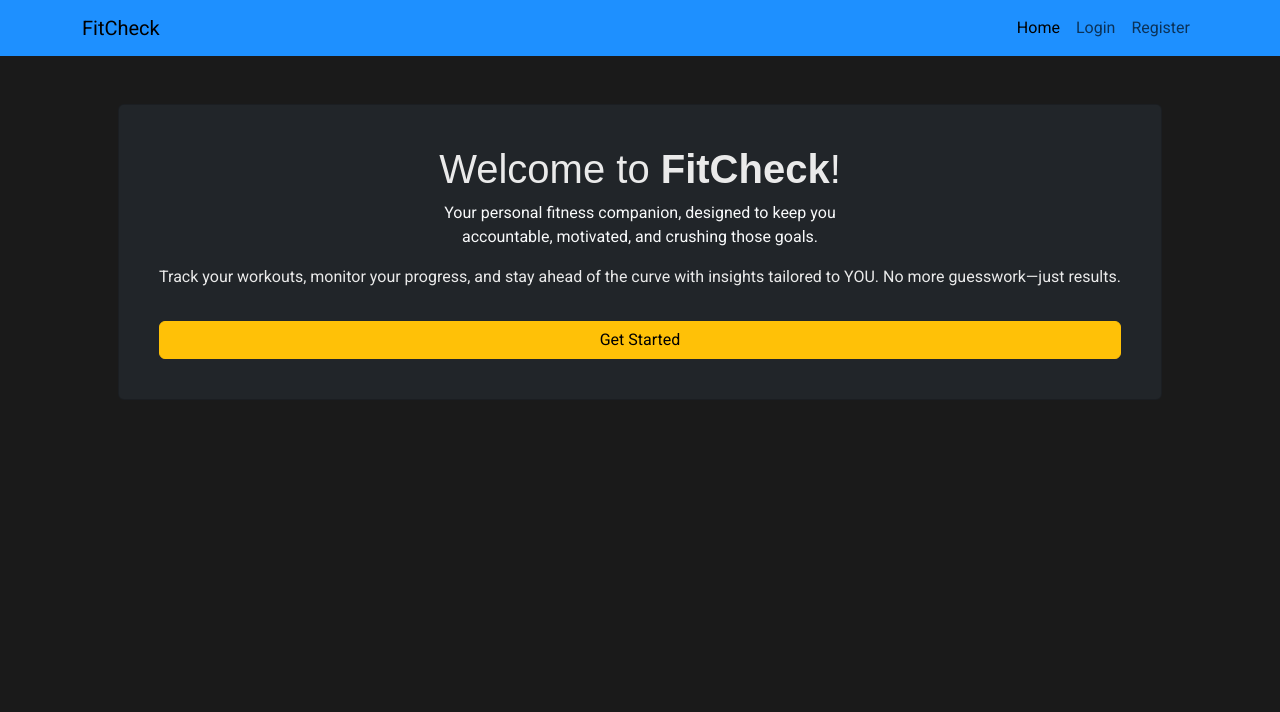
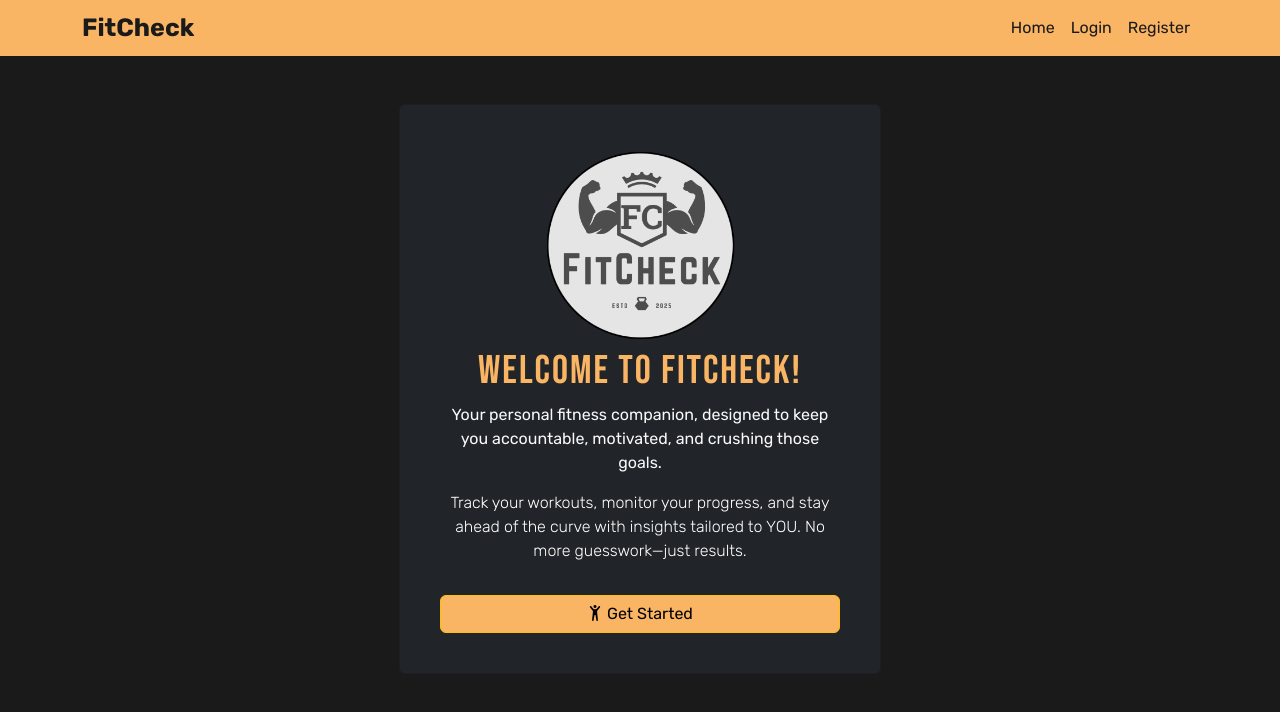
Before and after one commit to yhuhz/fitnessapp-client, a React (Create React App) app: page / in a window 1280 px wide. Shown: the top 712 px of the page. Built offline with nearby package versions, Linux system fonts and the light colour scheme.

Commit message:
Fixed design

```diff
--- a/public/index.html
+++ b/public/index.html
@@ -2,7 +2,7 @@
 <html lang="en">
   <head>
     <meta charset="utf-8" />
-    <link rel="icon" href="%PUBLIC_URL%/favicon.ico" />
+    <link rel="icon" href="fc-small.ico" />
     <meta name="viewport" content="width=device-width, initial-scale=1" />
     <meta name="theme-color" content="#000000" />
     <meta
--- a/src/App.css
+++ b/src/App.css
@@ -1,8 +1,4 @@
-/* Montserat Import*/
-@import url('https://fonts.googleapis.com/css2?family=Carlito:ital,wght@0,400;0,700;1,400;1,700&family=Montserrat:ital,wght@0,100..900;1,100..900&display=swap');
-
-/* Roboto Import*/
-@import url('https://fonts.googleapis.com/css2?family=Roboto:ital,wght@0,100..900;1,100..900&display=swap');
+@import url('https://fonts.googleapis.com/css2?family=Bebas+Neue&family=Exo+2:ital,wght@0,100..900;1,100..900&family=Rubik:ital,wght@0,300..900;1,300..900&display=swap');
 
 html {
   ::-webkit-scrollbar {
@@ -24,33 +20,48 @@ body {
 code {
   font-family: source-code-pro, Menlo, Monaco, Consolas, 'Courier New',
     monospace;
-  color: #eaeaea !important;
-}
-
-.text-dark-important {
-  color: #000000 !important;
 }
 
 h1,
-h2,
-h3,
 h4,
-h5,
-h6 {
-  font-family: 'Montserat', sans-serif;
-  color: #eaeaea !important;
+span {
+  color: #f9b464 !important;
 }
 
+h1,
+h4 {
+  font-family: 'Bebas Neue', sans-serif;
+  letter-spacing: 2px;
+}
+
+span {
+  font-family: 'Exo 2', sans-serif !important;
+}
+
+.btn-warning {
+  background-color: #f9b464 !important;
+}
+
+h6,
 p,
-span,
 div {
-  font-family: 'Roboto', sans-serif;
-  color: #eaeaea !important;
+  font-family: 'Rubik', sans-serif;
+  color: white !important;
+}
+
+.navbar-link,
+.navbar-brand-title {
+  font-family: 'Rubik', sans-serif;
+  color: #1a1a1a !important;
+}
+
+.navbar-link:hover,
+.navbar-brand-title:hover {
+  color: #1a1a1aa8 !important;
 }
 
 th {
   background-color: gray !important;
-  color: white !important;
 }
 
 body,
--- a/src/components/AppNavbar.js
+++ b/src/components/AppNavbar.js
@@ -9,29 +9,34 @@ export default function AppNavbar() {
   const { user } = useContext(UserContext);
 
   return (
-    <Navbar expand="lg" style={{ backgroundColor: '#1E90FF' }}>
+    <Navbar expand="lg" className="py-0" style={{ backgroundColor: '#f9b464' }}>
       <Container>
-        <Navbar.Brand as={NavLink} to="/">
+        <Navbar.Brand
+          as={NavLink}
+          to="/"
+          className="navbar-brand-title fw-bold"
+          style={{ fontSize: '25px' }}
+        >
           FitCheck
         </Navbar.Brand>
         <Navbar.Toggle aria-controls="basic-navbar-nav" />
-        <Navbar.Collapse id="basic-navbar-nav">
+        <Navbar.Collapse id="basic-navbar-nav" className="navbar">
           <Nav className="ms-auto">
             {user.id !== null ? (
               <>
-                <Nav.Link as={NavLink} to="/logout">
+                <Nav.Link as={NavLink} to="/logout" className="navbar-link">
                   Logout
                 </Nav.Link>
               </>
             ) : (
               <>
-                <Nav.Link as={NavLink} to="/">
+                <Nav.Link as={NavLink} to="/" className="navbar-link">
                   Home
                 </Nav.Link>
-                <Nav.Link as={NavLink} to="/login">
+                <Nav.Link as={NavLink} to="/login" className="navbar-link">
                   Login
                 </Nav.Link>
-                <Nav.Link as={NavLink} to="/register">
+                <Nav.Link as={NavLink} to="/register" className="navbar-link">
                   Register
                 </Nav.Link>
               </>
--- a/src/pages/Home.js
+++ b/src/pages/Home.js
@@ -6,6 +6,7 @@ import EditWorkout from '../components/EditWorkout';
 import AddWorkout from '../components/AddWorkout';
 import DeleteWorkout from '../components/DeleteWorkout';
 import UpdateWorkoutStatus from '../components/UpdateWorkoutStatus';
+import logo from '../assets/FC.png';
 
 export default function Home() {
   const { user } = useContext(UserContext);
@@ -40,9 +41,9 @@ export default function Home() {
                     <td>{workout.duration}</td>
                     <td>
                       {workout.status === 'pending' ? (
-                        <i className="bi bi-person-fill-gear"></i>
+                        <i class="bi bi-gear-fill"></i>
                       ) : (
-                        <i className="bi bi-person-fill-check"></i>
+                        <i class="bi bi-check-circle-fill"></i>
                       )}
                     </td>
                     <td>
@@ -82,22 +83,25 @@ export default function Home() {
     <div className="d-flex justify-content-center mt-5">
       <Card className="p-4 text-center bg-dark">
         <Card.Body>
-          <h1>
-            Welcome to <strong>FitCheck</strong>!
-          </h1>
+          <img
+            src={logo}
+            alt="FC Logo"
+            width="200"
+            height="auto"
+            className="img-fluid"
+          />
+          <h1>Welcome to FitCheck!</h1>
           <div className="d-flex justify-content-center">
-            <p
-              className="text-light text-center fs-6"
-              style={{ maxWidth: '400px' }}
-            >
+            <p className="text-light text-center" style={{ maxWidth: '400px' }}>
               Your personal fitness companion, designed to keep you accountable,
               motivated, and crushing those goals.
             </p>
           </div>
 
           {user.id !== null ? (
+            workoutData.length > 0 ? (
               <>
-              <h4 className="mt-3" style={{ fontWeight: 'bold' }}>
+                <h4 className="mt-3 " style={{ fontWeight: 'bold' }}>
                   My Workouts
                 </h4>
                 <div style={{ maxHeight: '300px', overflow: 'auto' }}>
@@ -118,13 +122,28 @@ export default function Home() {
               </>
             ) : (
               <>
-              <p>
+                <p
+                  className="text-center fw-light fs-6 text-warning"
+                  style={{ maxWidth: '400px' }}
+                >
+                  You have no workout record yet.
+                </p>
+                <AddWorkout getWorkoutData={getWorkoutData} />
+              </>
+            )
+          ) : (
+            <>
+              <p
+                className="text-center fw-light fs-6"
+                style={{ maxWidth: '400px' }}
+              >
                 Track your workouts, monitor your progress, and stay ahead of
                 the curve with insights tailored to YOU. No more guesswork—just
                 results.
               </p>
-              <Link to="/login" className="btn btn-warning w-100 mt-3">
-                Get Started
+
+              <Link to="/register" className="btn btn-warning w-100 mt-3">
+                <i class="bi bi-person-arms-up"></i> Get Started
               </Link>
             </>
           )}
--- a/src/pages/Login.js
+++ b/src/pages/Login.js
@@ -114,7 +114,7 @@ export default function Login() {
             )}
           </Form>
 
-          <h6 className="mt-3">
+          <h6 className="mt-3 text-center">
             Don't have an account yet? Click <Link to="/register">here</Link>
           </h6>
         </Card.Body>
--- a/src/pages/Register.js
+++ b/src/pages/Register.js
@@ -50,6 +50,8 @@ export default function Register() {
           data.message === 'Password must be atleast 8 characters long'
         ) {
           notyf.error('Password must be atleast 8 characters long');
+        } else if (data.message === 'Email already in use') {
+          notyf.error('Email already in use');
         } else {
           notyf.error('Internal Server Error. Notify system admin.');
         }
@@ -111,7 +113,7 @@ export default function Register() {
               Register
             </Button>
           </Form>
-          <h6 className="mt-3">
+          <h6 className="mt-3 text-center">
             Already have an account? Click <Link to="/login">here</Link>
           </h6>
         </Card.Body>
```
Also changed, not shown: src/assets/FC.png (added), 1 other file (tests, documents, lock files or other folders). Lines whose indentation alone changed are shown as unchanged.
